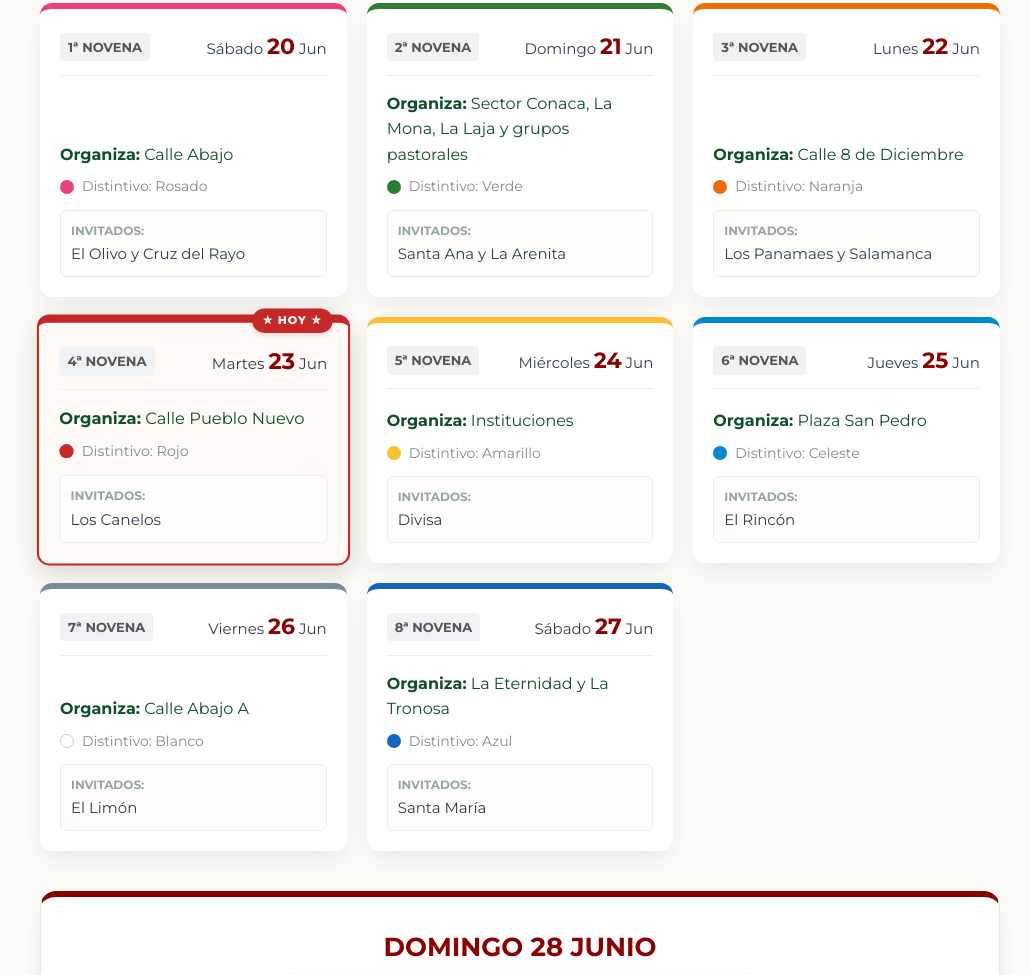
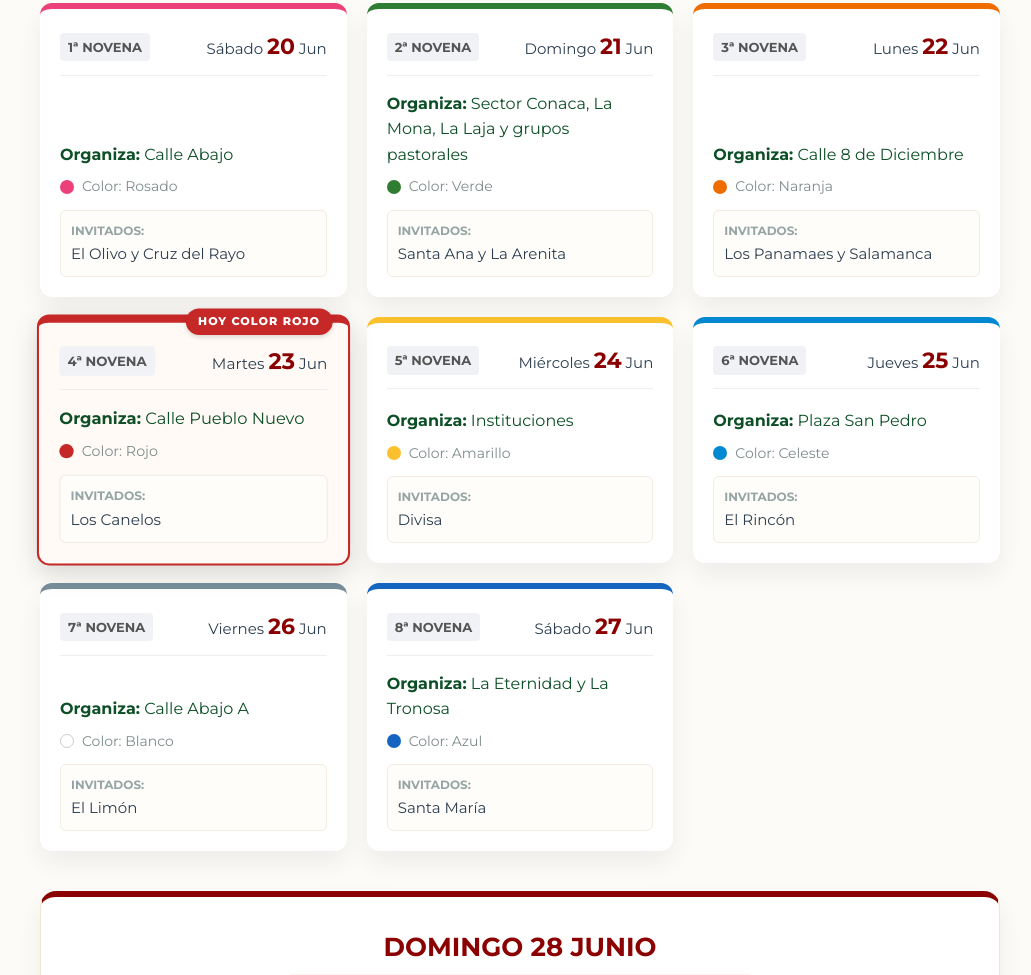
Before and after one commit to vicmat04/sanpedrochupampa2026, a plain HTML site: page index.html in a window 1280 px wide. Shown: the part 1567-2542 px from the top of the page, without its empty margins (120-1151 px from the left). Drawn offline with Linux system fonts and the light colour scheme.

Commit message:
feat: renombrar distintivo a color y agregar badge dinamico hoy color

```diff
--- a/app.js
+++ b/app.js
@@ -63,10 +63,24 @@ function highlightCurrentDay() {
     const day = String(today.getDate()).padStart(2, '0');
     const todayString = `${year}-${month}-${day}`;
 
+    // Limpiar badges anteriores
+    document.querySelectorAll('.today-badge').forEach(badge => badge.remove());
+
     const targets = document.querySelectorAll('[data-date]');
     targets.forEach(target => {
         if (target.getAttribute('data-date') === todayString) {
             target.classList.add('today-highlight');
+
+            // Crear badge dinámico con el color
+            const color = target.getAttribute('data-color');
+            const badge = document.createElement('span');
+            badge.className = 'today-badge';
+            if (color) {
+                badge.innerText = `hoy color ${color.toLowerCase()}`;
+            } else {
+                badge.innerText = 'hoy';
+            }
+            target.prepend(badge);
         } else {
             target.classList.remove('today-highlight');
         }
--- a/index.html
+++ b/index.html
@@ -106,14 +106,14 @@
 
             <div class="calendar-grid">
 
-                <div class="novena-card" style="--accent-color: #ec407a;" data-date="2026-06-20">
+                <div class="novena-card" style="--accent-color: #ec407a;" data-date="2026-06-20" data-color="Rosado">
                     <div class="novena-header">
                         <span class="badge-num">1ª Novena</span>
                         <div class="novena-date">Sábado <strong>20</strong> Jun</div>
                     </div>
                     <div class="novena-body">
                         <p class="org"><strong>Organiza:</strong> Calle Abajo</p>
-                        <p class="color-indicator"><span class="color-dot" style="background-color: #ec407a;"></span> Distintivo: Rosado</p>
+                        <p class="color-indicator"><span class="color-dot" style="background-color: #ec407a;"></span> Color: Rosado</p>
                         <div class="invitados">
                             <strong>Invitados:</strong>
                             <span>El Olivo y Cruz del Rayo</span>
@@ -121,14 +121,14 @@
                     </div>
                 </div>
 
-                <div class="novena-card" style="--accent-color: #2e7d32;" data-date="2026-06-21">
+                <div class="novena-card" style="--accent-color: #2e7d32;" data-date="2026-06-21" data-color="Verde">
                     <div class="novena-header">
                         <span class="badge-num">2ª Novena</span>
                         <div class="novena-date">Domingo <strong>21</strong> Jun</div>
                     </div>
                     <div class="novena-body">
                         <p class="org"><strong>Organiza:</strong> Sector Conaca, La Mona, La Laja y grupos pastorales</p>
-                        <p class="color-indicator"><span class="color-dot" style="background-color: #2e7d32;"></span> Distintivo: Verde</p>
+                        <p class="color-indicator"><span class="color-dot" style="background-color: #2e7d32;"></span> Color: Verde</p>
                         <div class="invitados">
                             <strong>Invitados:</strong>
                             <span>Santa Ana y La Arenita</span>
@@ -136,14 +136,14 @@
                     </div>
                 </div>
 
-                <div class="novena-card" style="--accent-color: #ef6c00;" data-date="2026-06-22">
+                <div class="novena-card" style="--accent-color: #ef6c00;" data-date="2026-06-22" data-color="Naranja">
                     <div class="novena-header">
                         <span class="badge-num">3ª Novena</span>
                         <div class="novena-date">Lunes <strong>22</strong> Jun</div>
                     </div>
                     <div class="novena-body">
                         <p class="org"><strong>Organiza:</strong> Calle 8 de Diciembre</p>
-                        <p class="color-indicator"><span class="color-dot" style="background-color: #ef6c00;"></span> Distintivo: Naranja</p>
+                        <p class="color-indicator"><span class="color-dot" style="background-color: #ef6c00;"></span> Color: Naranja</p>
                         <div class="invitados">
                             <strong>Invitados:</strong>
                             <span>Los Panamaes y Salamanca</span>
@@ -151,14 +151,14 @@
                     </div>
                 </div>
 
-                <div class="novena-card" style="--accent-color: #c62828;" data-date="2026-06-23">
+                <div class="novena-card" style="--accent-color: #c62828;" data-date="2026-06-23" data-color="Rojo">
                     <div class="novena-header">
                         <span class="badge-num">4ª Novena</span>
                         <div class="novena-date">Martes <strong>23</strong> Jun</div>
                     </div>
                     <div class="novena-body">
                         <p class="org"><strong>Organiza:</strong> Calle Pueblo Nuevo</p>
-                        <p class="color-indicator"><span class="color-dot" style="background-color: #c62828;"></span> Distintivo: Rojo</p>
+                        <p class="color-indicator"><span class="color-dot" style="background-color: #c62828;"></span> Color: Rojo</p>
                         <div class="invitados">
                             <strong>Invitados:</strong>
                             <span>Los Canelos</span>
@@ -166,14 +166,14 @@
                     </div>
                 </div>
 
-                <div class="novena-card" style="--accent-color: #fbc02d;" data-date="2026-06-24">
+                <div class="novena-card" style="--accent-color: #fbc02d;" data-date="2026-06-24" data-color="Amarillo">
                     <div class="novena-header">
                         <span class="badge-num">5ª Novena</span>
                         <div class="novena-date">Miércoles <strong>24</strong> Jun</div>
                     </div>
                     <div class="novena-body">
                         <p class="org"><strong>Organiza:</strong> Instituciones</p>
-                        <p class="color-indicator"><span class="color-dot" style="background-color: #fbc02d;"></span> Distintivo: Amarillo</p>
+                        <p class="color-indicator"><span class="color-dot" style="background-color: #fbc02d;"></span> Color: Amarillo</p>
                         <div class="invitados">
                             <strong>Invitados:</strong>
                             <span>Divisa</span>
@@ -181,14 +181,14 @@
                     </div>
                 </div>
 
-                <div class="novena-card" style="--accent-color: #0288d1;" data-date="2026-06-25">
+                <div class="novena-card" style="--accent-color: #0288d1;" data-date="2026-06-25" data-color="Celeste">
                     <div class="novena-header">
                         <span class="badge-num">6ª Novena</span>
                         <div class="novena-date">Jueves <strong>25</strong> Jun</div>
                     </div>
                     <div class="novena-body">
                         <p class="org"><strong>Organiza:</strong> Plaza San Pedro</p>
-                        <p class="color-indicator"><span class="color-dot" style="background-color: #0288d1;"></span> Distintivo: Celeste</p>
+                        <p class="color-indicator"><span class="color-dot" style="background-color: #0288d1;"></span> Color: Celeste</p>
                         <div class="invitados">
                             <strong>Invitados:</strong>
                             <span>El Rincón</span>
@@ -196,14 +196,14 @@
                     </div>
                 </div>
 
-                <div class="novena-card" style="--accent-color: #78909c;" data-date="2026-06-26">
+                <div class="novena-card" style="--accent-color: #78909c;" data-date="2026-06-26" data-color="Blanco">
                     <div class="novena-header">
                         <span class="badge-num">7ª Novena</span>
                         <div class="novena-date">Viernes <strong>26</strong> Jun</div>
                     </div>
                     <div class="novena-body">
                         <p class="org"><strong>Organiza:</strong> Calle Abajo A</p>
-                        <p class="color-indicator"><span class="color-dot" style="border: 1px solid #ccc; background-color: #fff;"></span> Distintivo: Blanco</p>
+                        <p class="color-indicator"><span class="color-dot" style="border: 1px solid #ccc; background-color: #fff;"></span> Color: Blanco</p>
                         <div class="invitados">
                             <strong>Invitados:</strong>
                             <span>El Limón</span>
@@ -211,14 +211,14 @@
                     </div>
                 </div>
 
-                <div class="novena-card" style="--accent-color: #1565c0;" data-date="2026-06-27">
+                <div class="novena-card" style="--accent-color: #1565c0;" data-date="2026-06-27" data-color="Azul">
                     <div class="novena-header">
                         <span class="badge-num">8ª Novena</span>
                         <div class="novena-date">Sábado <strong>27</strong> Jun</div>
                     </div>
                     <div class="novena-body">
                         <p class="org"><strong>Organiza:</strong> La Eternidad y La Tronosa</p>
-                        <p class="color-indicator"><span class="color-dot" style="background-color: #1565c0;"></span> Distintivo: Azul</p>
+                        <p class="color-indicator"><span class="color-dot" style="background-color: #1565c0;"></span> Color: Azul</p>
                         <div class="invitados">
                             <strong>Invitados:</strong>
                             <span>Santa María</span>
--- a/styles.css
+++ b/styles.css
@@ -821,9 +821,8 @@ body {
     z-index: 10;
 }
 
-/* Indicador flotante 'HOY' */
-.today-highlight::before {
-    content: "★ HOY ★";
+/* Indicador flotante 'HOY' dinámico */
+.today-badge {
     position: absolute;
     top: -12px;
     right: 15px;
@@ -831,14 +830,17 @@ body {
     color: white;
     font-size: 11px;
     font-weight: 800;
-    padding: 3px 10px;
+    padding: 4px 12px;
     border-radius: 20px;
     letter-spacing: 1px;
     box-shadow: 0 2px 5px rgba(0,0,0,0.15);
     z-index: 20;
+    text-transform: uppercase;
+    font-family: 'Montserrat', sans-serif;
+    white-space: nowrap;
 }
 
-/* Respetar el color distintivo en la tarjeta de Novena del día */
+/* Respetar el color en la tarjeta de Novena del día */
 .novena-card.today-highlight {
     border-top: 8px solid var(--accent-color) !important;
     border-left: 2.5px solid var(--accent-color) !important;
@@ -847,7 +849,7 @@ body {
     box-shadow: 0 8px 25px rgba(0, 0, 0, 0.15) !important;
 }
 
-.novena-card.today-highlight::before {
+.novena-card.today-highlight .today-badge {
     background-color: var(--accent-color);
     top: -14px;
 }
```
